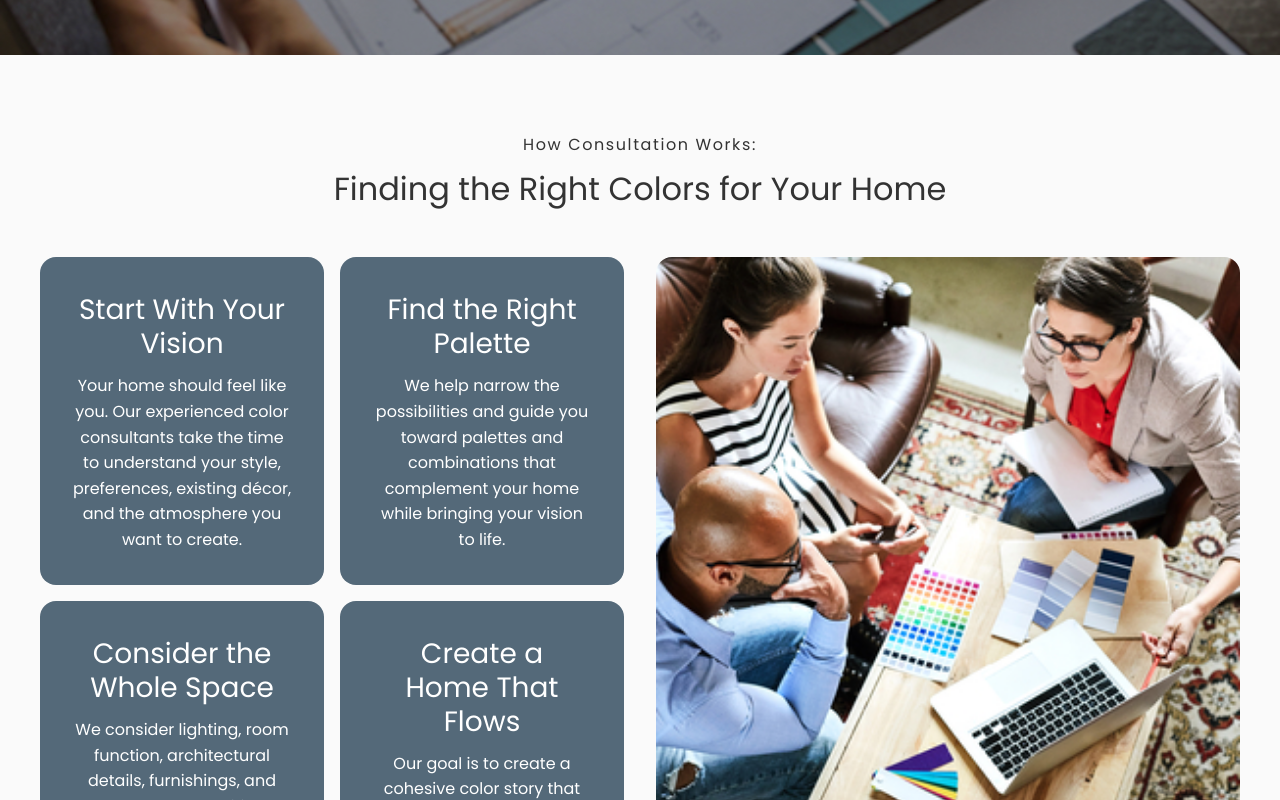
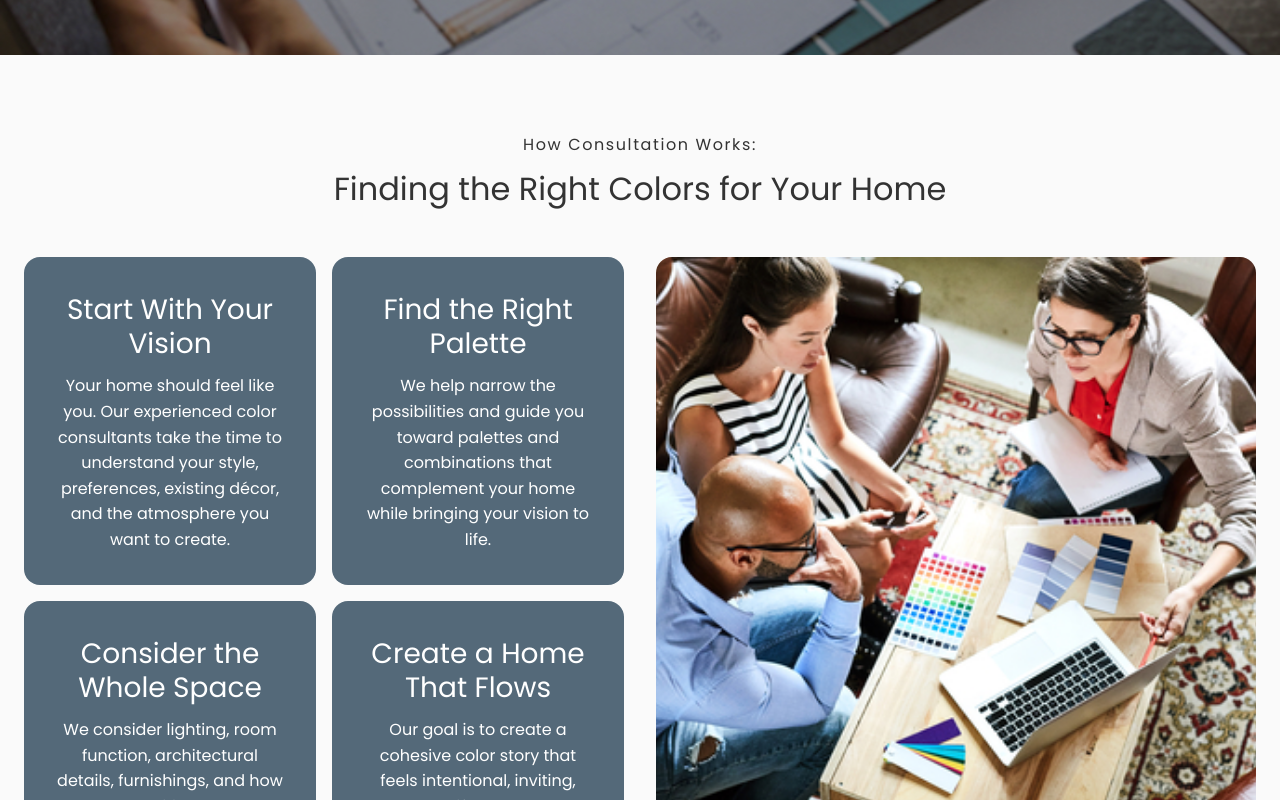
Before and after one commit to TMcKenna19/zenco-structures, a React (Create React App) app in the folder client/: page /colorconsult in a window 1280 px wide. Shown: the part 720-1520 px from the top of the page. Built offline with nearby package versions, Linux system fonts and the light colour scheme.

Commit message:
color consult update

```diff
--- a/client/src/App.css
+++ b/client/src/App.css
@@ -572,11 +572,11 @@ ul {
 .color-consultation {
   background-color: var(--alabaster);
   padding: 5rem 1.5rem;
-  height: 55rem;
+  height: 50rem;
 }
 
 .color-consultation-container {
-  max-width: 1200px;
+  max-width: 1500px;
   margin: 0 auto;
 }
 
```
